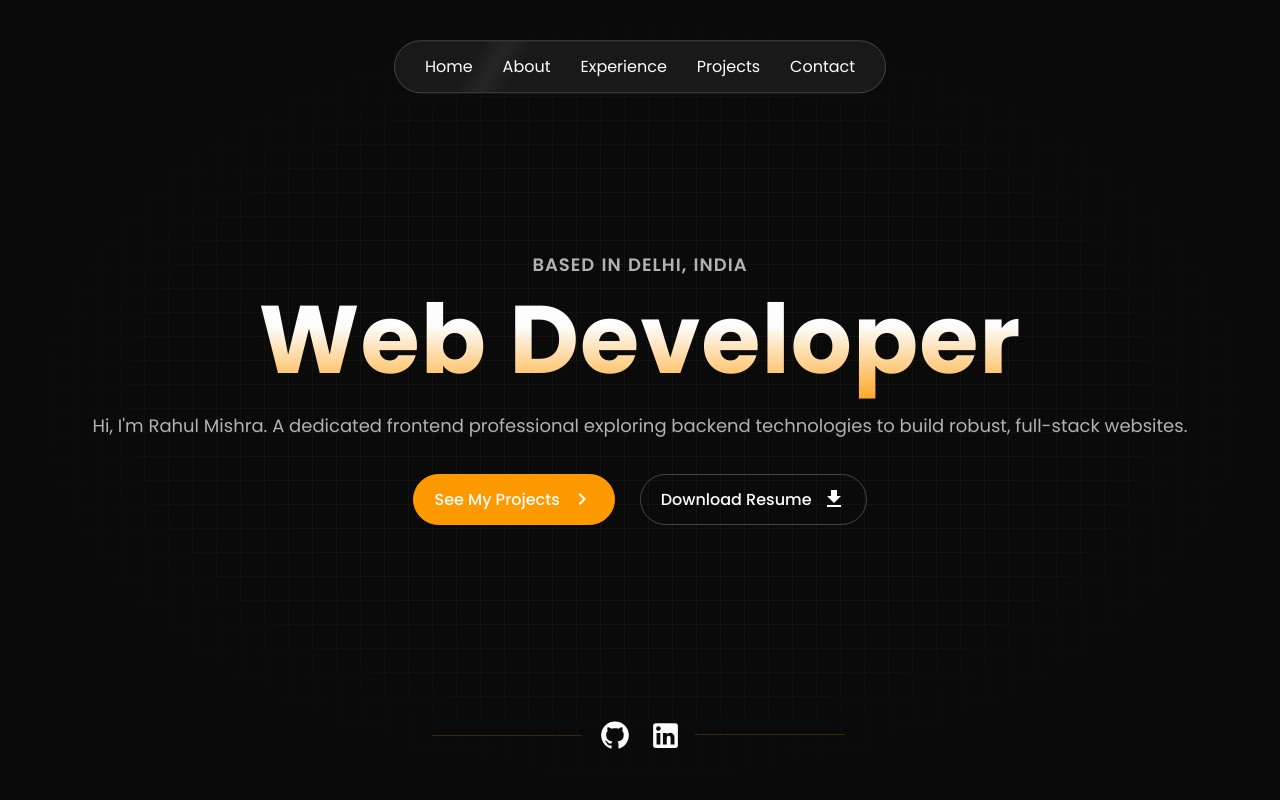
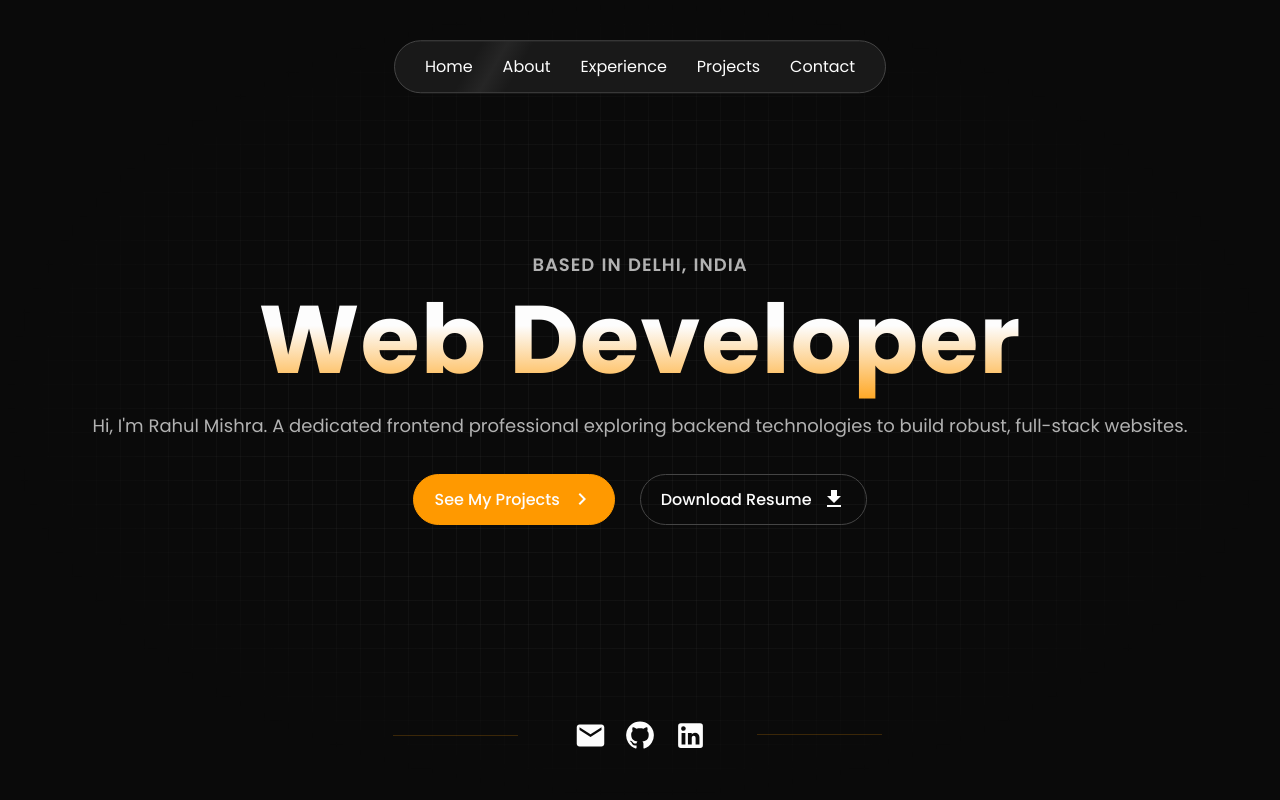
Before and after one commit to TheCyberAtom/PortFolio, a React (Vite) app: page / in a window 1280 px wide. Shown: the top 800 px of the page. Built offline with nearby package versions, Linux system fonts and the light colour scheme.

Commit message:
Added: Home Section functionality

```diff
--- a/src/components/Home/Home.css
+++ b/src/components/Home/Home.css
@@ -95,6 +95,11 @@
   justify-content: center;
 }
 
+.social-icon.gmail-icon {
+  width: 33px;
+  height: 33px;
+}
+
 .social-icon.github-icon {
   width: 30px;
   height: 30px;
@@ -109,9 +114,9 @@
   content: "";
   position: absolute;
   top: 50%;
-  left: -210%;
+  left: -140%;
   height: 1px;
-  width: 150px;
+  width: 125px;
   background-color: var(--primary-color);
   opacity: 0.2;
 }
@@ -119,9 +124,9 @@
   content: "";
   position: absolute;
   top: 48%;
-  right: -206%;
+  right: -136%;
   height: 1px;
-  width: 150px;
+  width: 125px;
   background-color: var(--primary-color);
   opacity: 0.2;
 }
--- a/src/components/Home/Home.jsx
+++ b/src/components/Home/Home.jsx
@@ -3,6 +3,7 @@ import GitHubIcon from "@mui/icons-material/GitHub";
 import LinkedInIcon from "@mui/icons-material/LinkedIn";
 import ChevronRightIcon from "@mui/icons-material/ChevronRight";
 import FileDownloadIcon from "@mui/icons-material/FileDownload";
+import EmailIcon from "@mui/icons-material/Email";
 import { motion } from "framer-motion";
 import "./home.css";
 
@@ -45,14 +46,30 @@ const Home = () => {
           </div>
         </div>
         <div className="home-content-buttons">
-          <a href="#" className="primary-button">
+          <a href="#projects" className="primary-button">
             See My Projects <ChevronRightIcon className="btn-icon" />
           </a>
-          <a href="#" className="secondary-button">
+          <a
+            className="secondary-button"
+            href="../../assets/Resume_Portfolio.pdf"
+            download
+          >
             Download Resume <FileDownloadIcon className="btn-icon" />
           </a>
         </div>
         <div className="home-content-links">
+          <motion.a
+            className="gmail"
+            href="mailto:rkm.rahulkmishra@gmail.com"
+            aria-label="Email"
+            target="_blank"
+            rel="noopener noreferrer"
+            initial={{ opacity: 0, y: 150 }}
+            animate={{ opacity: 1, y: 0 }}
+            transition={{ duration: 1, ease: "easeOut" }}
+          >
+            <EmailIcon className="gmail-icon social-icon" />
+          </motion.a>
           <motion.a
             className="github"
             href="https://github.com/TheCyberAtom"
```
Also changed, not shown: 1 other file (tests, documents, lock files or other folders).
